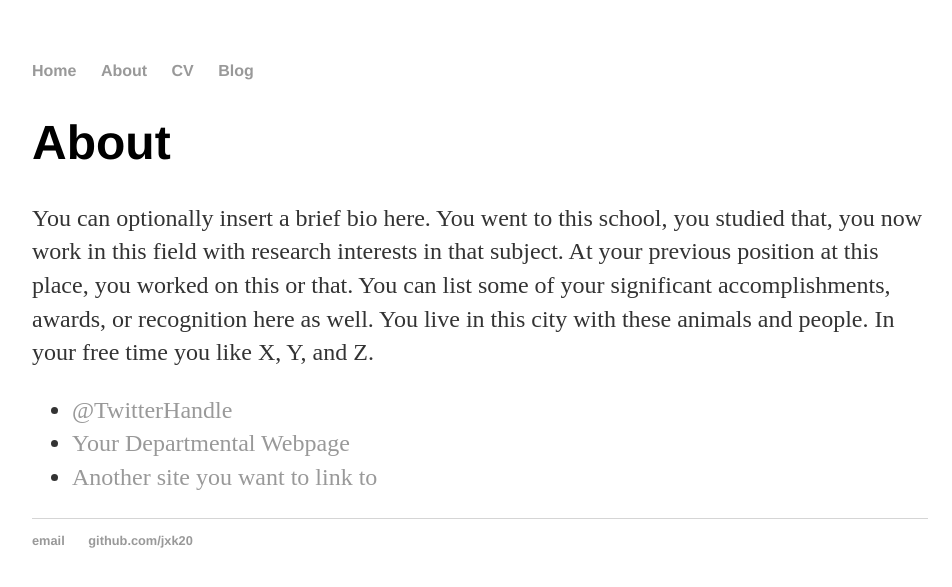
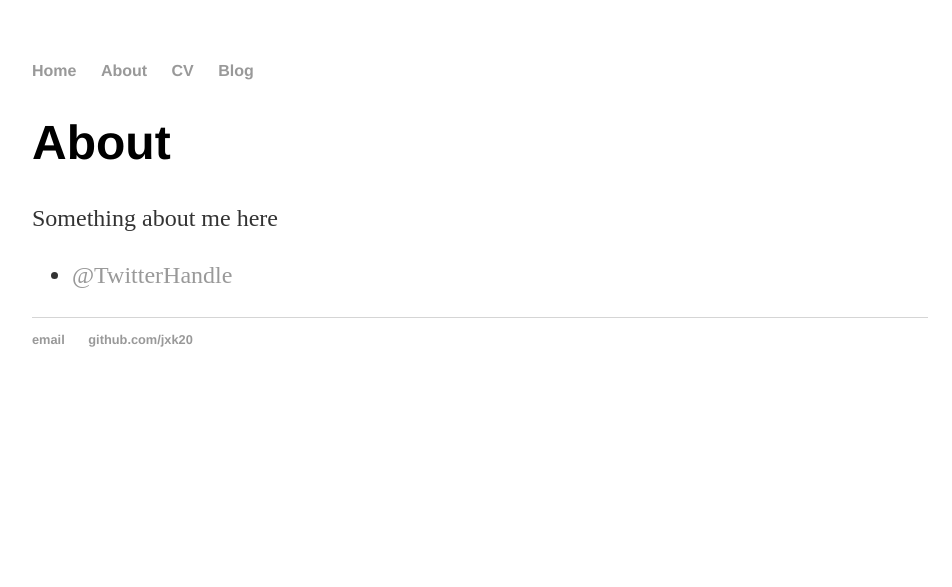
Before and after one commit to jxk20/jxk20.github.io, a Jekyll site: the page built from about/index.html, in a window 1280 px wide. Shown: the top 587 px of the page, without its empty margins (160-1112 px from the left). Built offline with Jekyll 4.4.1, drawn with Linux system fonts in a browser that asks for light colours.

Commit message:
Updated info

```diff
--- a/about/index.html
+++ b/about/index.html
@@ -5,11 +5,9 @@ title: About jxk20
 
 		<div class="about">
 			<h1>About</h1>
-			<p>You can optionally insert a brief bio here. You went to this school, you studied that, you now work in this field with research interests in that subject. At your previous position at this place, you worked on this or that. You can list some of your significant accomplishments, awards, or recognition here as well. You live in this city with these animals and people. In your free time you like X, Y, and Z.</p>
+			<p>Something about me here</p>
 
 			<ul class="contacts">
 				<li><a href="#">@TwitterHandle</a></li>
-				<li><a href="#">Your Departmental Webpage</a></li>
-				<li><a href="#">Another site you want to link to</a></li>
 				</ul>
 		</div>
--- a/index.html
+++ b/index.html
@@ -4,6 +4,6 @@ title: Testing
 ---
 
 		<div class="blurb">
-			<h1>Testing</h1>
-			<p>Testing <em>Testing</em>. Testing. <a href="/about">Testing</a></p>
+			<h1>Welcome!</h1>
+			<p> <a href="/blog">Read my blog here</a></p>
 		</div>
```
Also changed, not shown: cv/index.html (+2 -13 lines).
